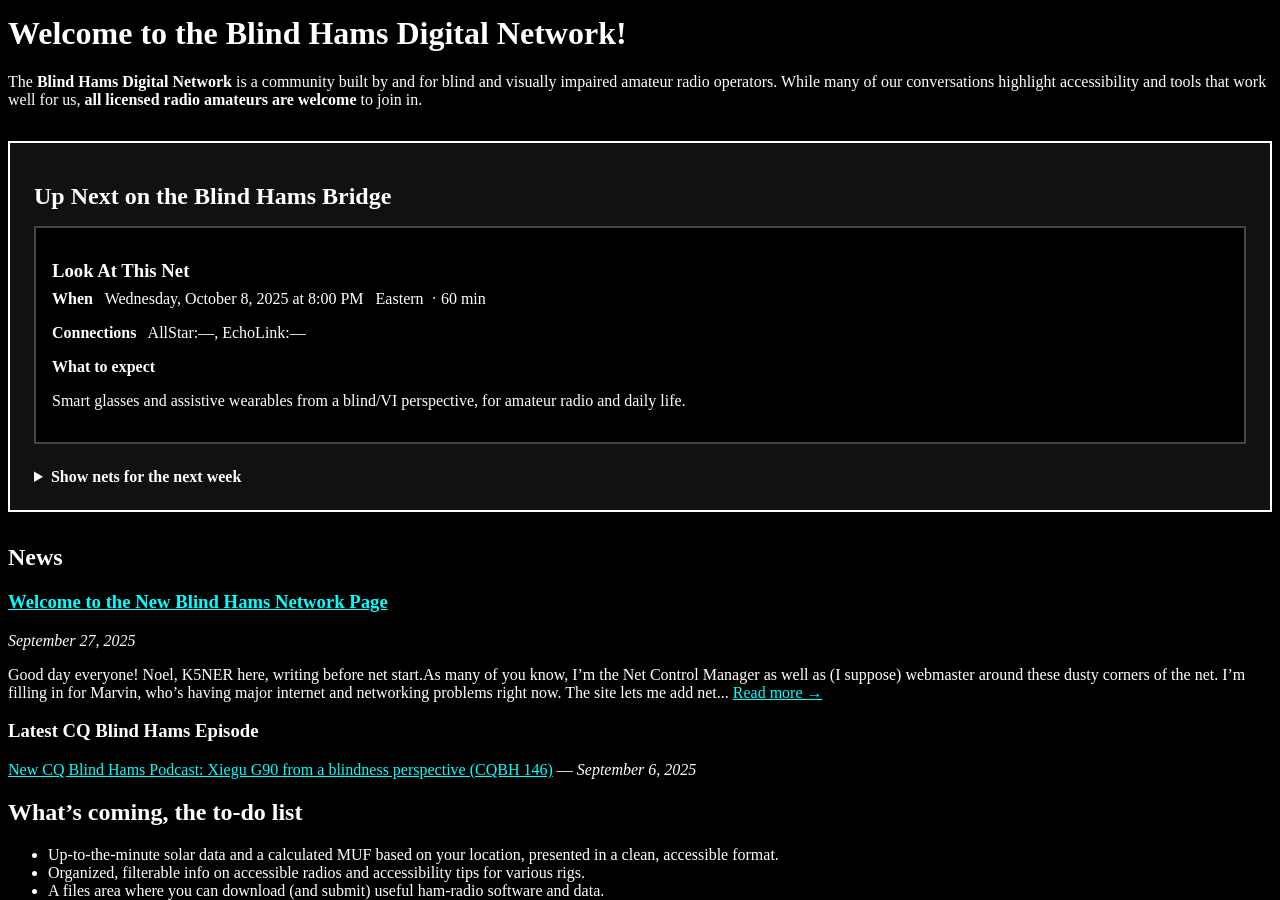
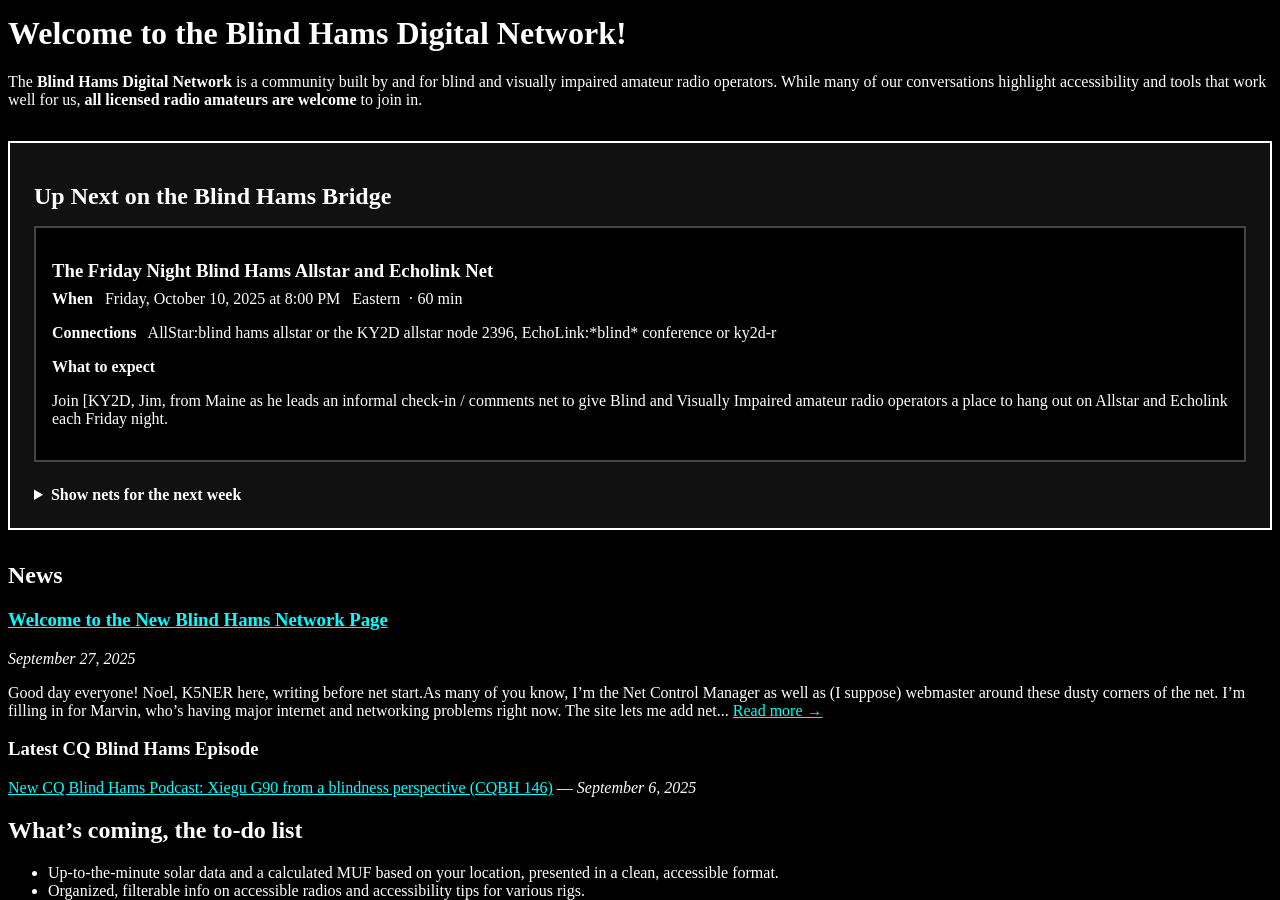
Before and after one commit to nromey/bh-network, a Jekyll site: the page built from index.md, in a window 1280 px wide and 900 px high, scrolled down 697 px. Built offline with Jekyll 4.4.1, drawn with Linux system fonts in a browser that asks for light colours.

Commit message:
chore: refresh schedules [skip ci]

```diff
--- a/_data/next_net.yml
+++ b/_data/next_net.yml
@@ -1,16 +1,17 @@
 time_zone: America/New_York
 next_net:
-  id: look-at-this
-  name: Look At This Net
-  description: Smart glasses and assistive wearables from a blind/VI perspective,
-    for amateur radio and daily life.
+  id: friday-night-net
+  name: The Friday Night Blind Hams Allstar and Echolink Net
+  description: Join [KY2D, Jim,  from Maine as he leads an informal check-in / comments
+    net to give Blind and Visually Impaired amateur radio operators a place to hang
+    out on Allstar and Echolink each Friday night.
   category: bhn
-  start_local_iso: '2025-10-08T20:00:00-04:00'
+  start_local_iso: '2025-10-10T20:00:00-04:00'
   duration_min: 60
   time_zone: America/New_York
   connections:
-    allstar: null
-    echolink: null
+    allstar: blind hams allstar or the KY2D allstar node 2396
+    echolink: '*blind* conference or ky2d-r'
     frequency: null
     mode: null
     dmr: null
@@ -26,55 +27,6 @@ next_net:
     location: null
     website: null
 week:
-- id: look-at-this
-  name: Look At This Net
-  description: Smart glasses and assistive wearables from a blind/VI perspective,
-    for amateur radio and daily life.
-  category: bhn
-  start_local_iso: '2025-10-08T20:00:00-04:00'
-  duration_min: 60
-  time_zone: America/New_York
-  connections:
-    allstar: null
-    echolink: null
-    frequency: null
-    mode: null
-    dmr: null
-    dmr_system: null
-    dmr_tg: null
-    talkgroup: null
-    peanut: null
-    dstar: null
-    ysf: null
-    wiresx: null
-    p25: null
-    nxdn: null
-    location: null
-    website: null
-- id: handi-hams-trivia
-  name: Handi Hams Trivia Net
-  description: Weekly trivia net hosted by Handi Hams.
-  category: disability
-  start_local_iso: '2025-10-08T20:00:00-04:00'
-  duration_min: 90
-  time_zone: America/New_York
-  connections:
-    allstar: 473760 (backup 473761)
-    echolink: N0BVE-L
-    frequency: null
-    mode: null
-    dmr: null
-    dmr_system: null
-    dmr_tg: null
-    talkgroup: null
-    peanut: null
-    dstar: null
-    ysf: null
-    wiresx: null
-    p25: null
-    nxdn: null
-    location: null
-    website: null
 - id: sfarc-coffee-break
   name: Sierra Foothills ARC Coffee Break Net
   description: Daily ragchew hosted by the Sierra Foothills Amateur Radio Club.
```
